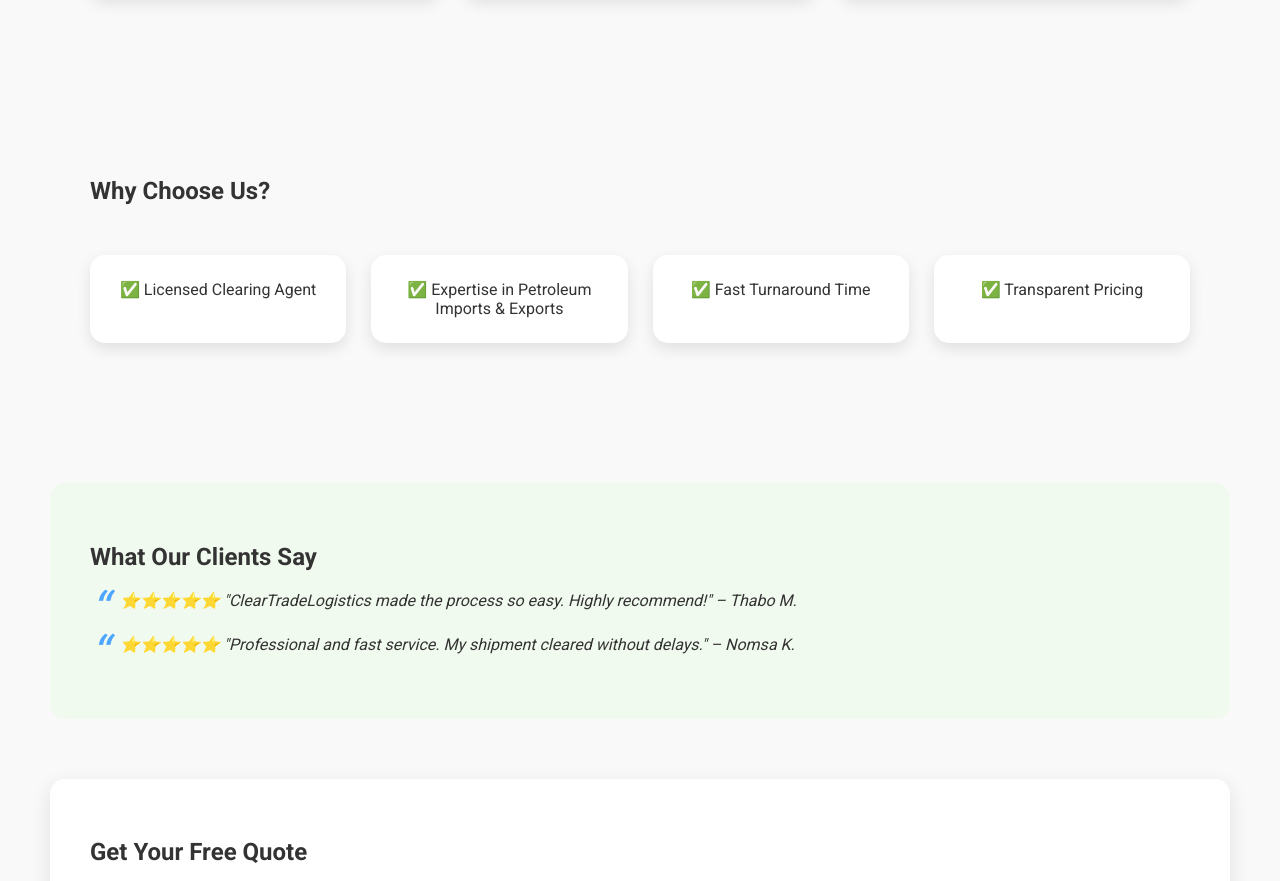
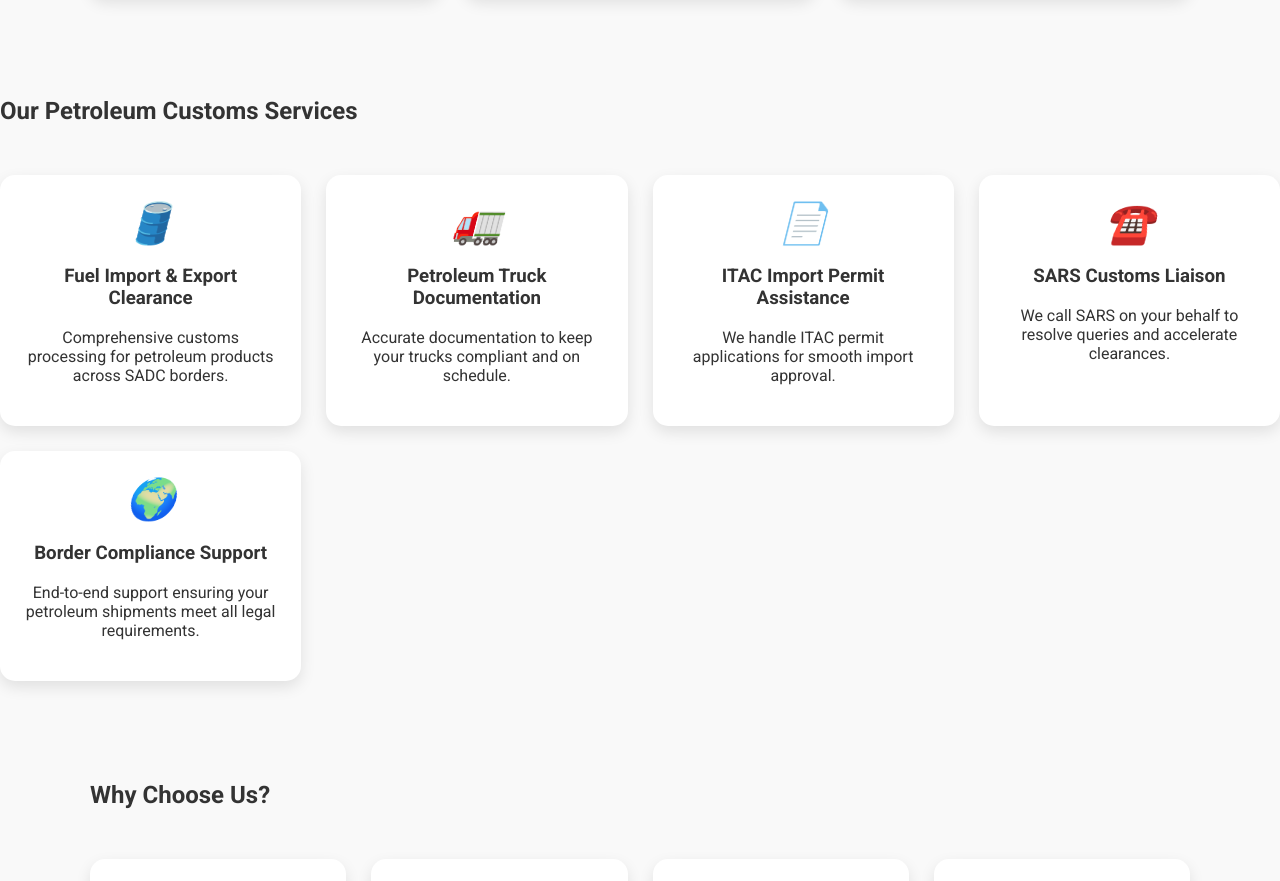
Before and after one commit to Cleartradelogistics/cleartrade-landing, a plain HTML site: page index.html in a window 1280 px wide. Shown: the part 742-1623 px from the top of the page. Drawn offline with Linux system fonts and the light colour scheme.

Commit message:
Update index.html

```diff
--- a/index.html
+++ b/index.html
@@ -48,6 +48,16 @@
       <div class="card"><i>🚛</i><p>Petroleum Truck Clearance</p></div>
       <div class="card"><i>🛢️</i><p>Fuel Import & Export</p></div>
       <div class="card"><i>📄</i><p>Customs Documentation</p></div>
+    </div>
+  </section>
+  <section id="services">
+    <h2>Our Petroleum Customs Services</h2>
+    <div class="services">
+      <div class="card"><i>🛢️</i><h3>Fuel Import & Export Clearance</h3><p>Comprehensive customs processing for petroleum products across SADC borders.</p></div>
+      <div class="card"><i>🚛</i><h3>Petroleum Truck Documentation</h3><p>Accurate documentation to keep your trucks compliant and on schedule.</p></div>
+      <div class="card"><i>📄</i><h3>ITAC Import Permit Assistance</h3><p>We handle ITAC permit applications for smooth import approval.</p></div>
+      <div class="card"><i>☎️</i><h3>SARS Customs Liaison</h3><p>We call SARS on your behalf to resolve queries and accelerate clearances.</p></div>
+      <div class="card"><i>🌍</i><h3>Border Compliance Support</h3><p>End-to-end support ensuring your petroleum shipments meet all legal requirements.</p></div>
     </div>
   </section>
 
```
